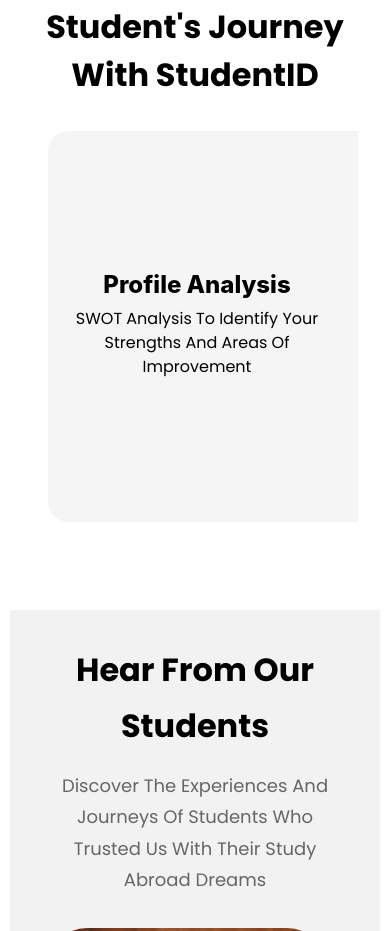
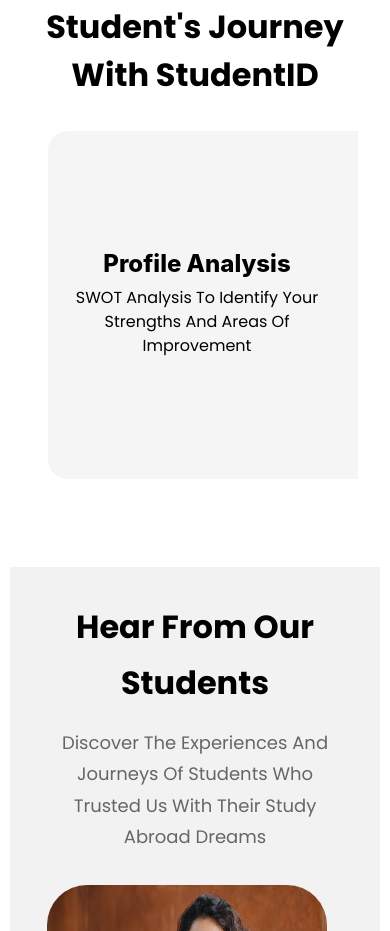
Before and after one commit to connect-sketch/StudentID_Web, a plain HTML site: page Asraf/Asraf/Figma/index.html in a window 390 px wide. Shown: the part 5410-6341 px from the top of the page. Drawn offline with Linux system fonts and the light colour scheme; a web font is replaced by a local one.

Commit message:
FEAT: Slightly shrink card size for mobile view

```diff
--- a/Asraf/Asraf/Figma/style.css
+++ b/Asraf/Asraf/Figma/style.css
@@ -1556,9 +1556,9 @@
     }
 
     .journey-steps .step {
-        flex: 0 0 393px;
-        width: 393px;
-        height: 391px;
+        flex: 0 0 350px; /* Shrink width */
+        width: 350px; /* Shrink width */
+        height: 348px; /* Shrink height proportionally */
         border-radius: 20px;
         opacity: 1;
         overflow: hidden;
```
